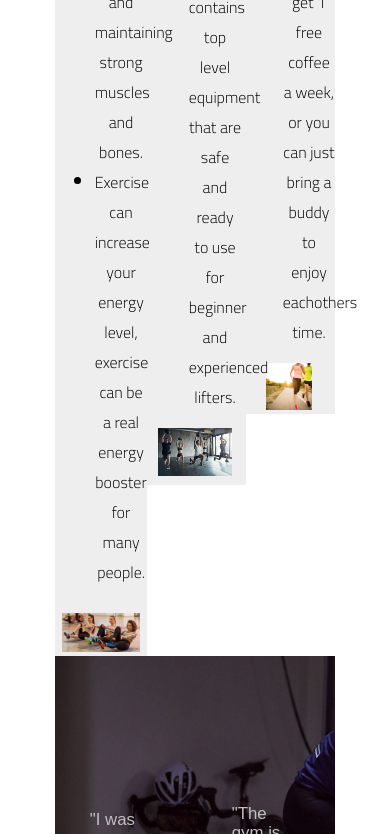
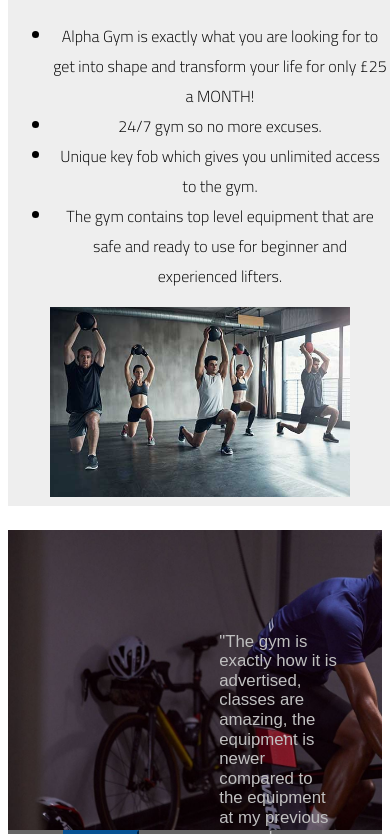
Before and after one commit to antoniog675/HTML-CSS-Portfolio-Project, a plain HTML site: page index.html in a window 390 px wide. Shown: the part 1166-2000 px from the top of the page. Drawn offline with Linux system fonts and the light colour scheme; a web font is replaced by a local one.

Commit message:
add responsiveness screen for mobile phone, did this for 750px and less, home page all complete for responsiveness

```diff
--- a/assets/css/style.css
+++ b/assets/css/style.css
@@ -203,27 +203,44 @@ h3 {
 
 @media screen and (max-width: 1200px) {
     section {
-        width: 75%;
+        width: 100%;
         height: auto;
         margin: 0 auto;
     }
 
     .gym-header {
-        width: 75%;
+        width: 100%;
         margin: 0 auto;
     }
 
     footer {
-        width: 75%;
+        width: 100%;
         margin: 0 auto;
     }
 
     .reviews-container-left, .reviews-container-right {
-        transform: scale(0.7);
+        transform: scale(0.8);
         width: 35%;
     }
 
     .exercise-containers {
-        width: 45%;
+        width: 48%;
     }
 }
+
+/* For mobile phones */
+
+@media screen and (max-width: 750px) {
+    section, .gym-header, footer, .right-container, .left-container, .center-container {
+        width: 100%;
+    }
+
+    .right-container, .left-container, .center-container {
+        margin-bottom: 20px;
+    }
+
+    .reviews-container-left, .reviews-container-right {
+        width: 45%;
+        transform: scale(0.7)
+    }
+}
```
